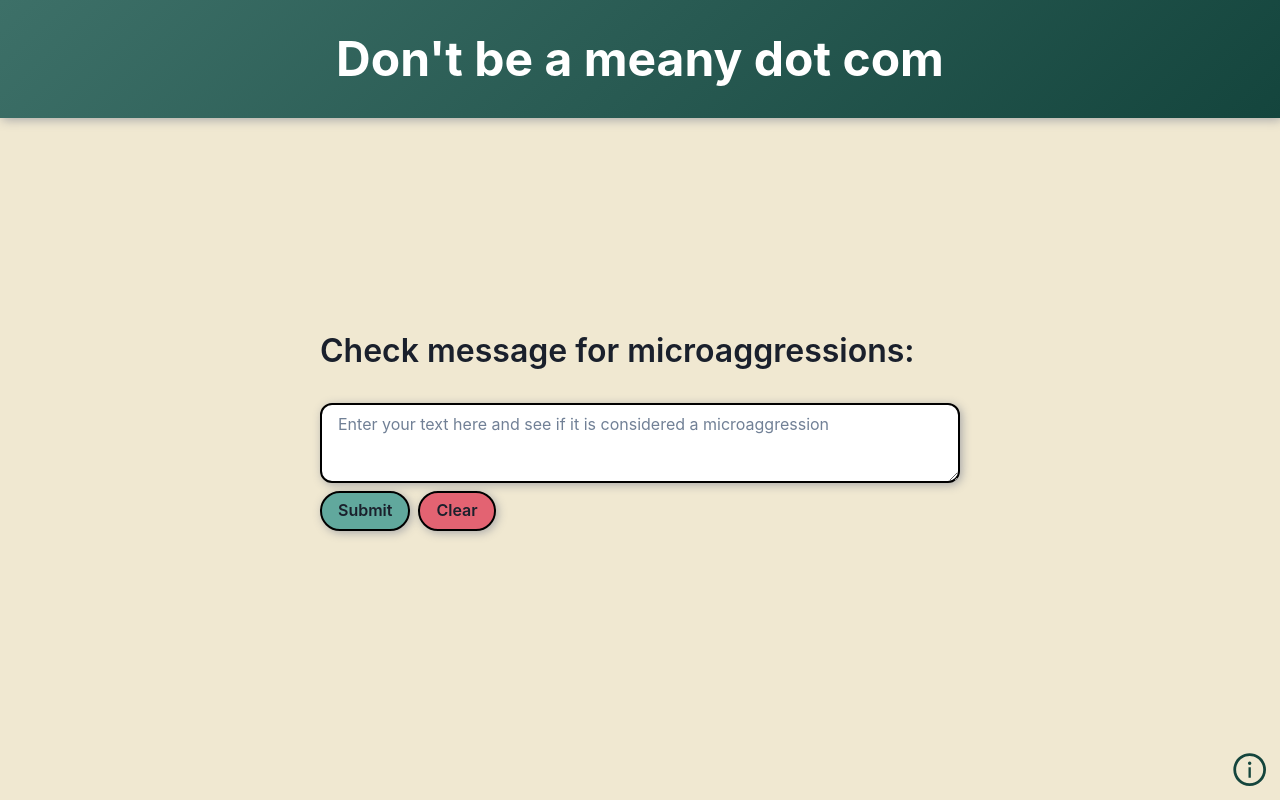
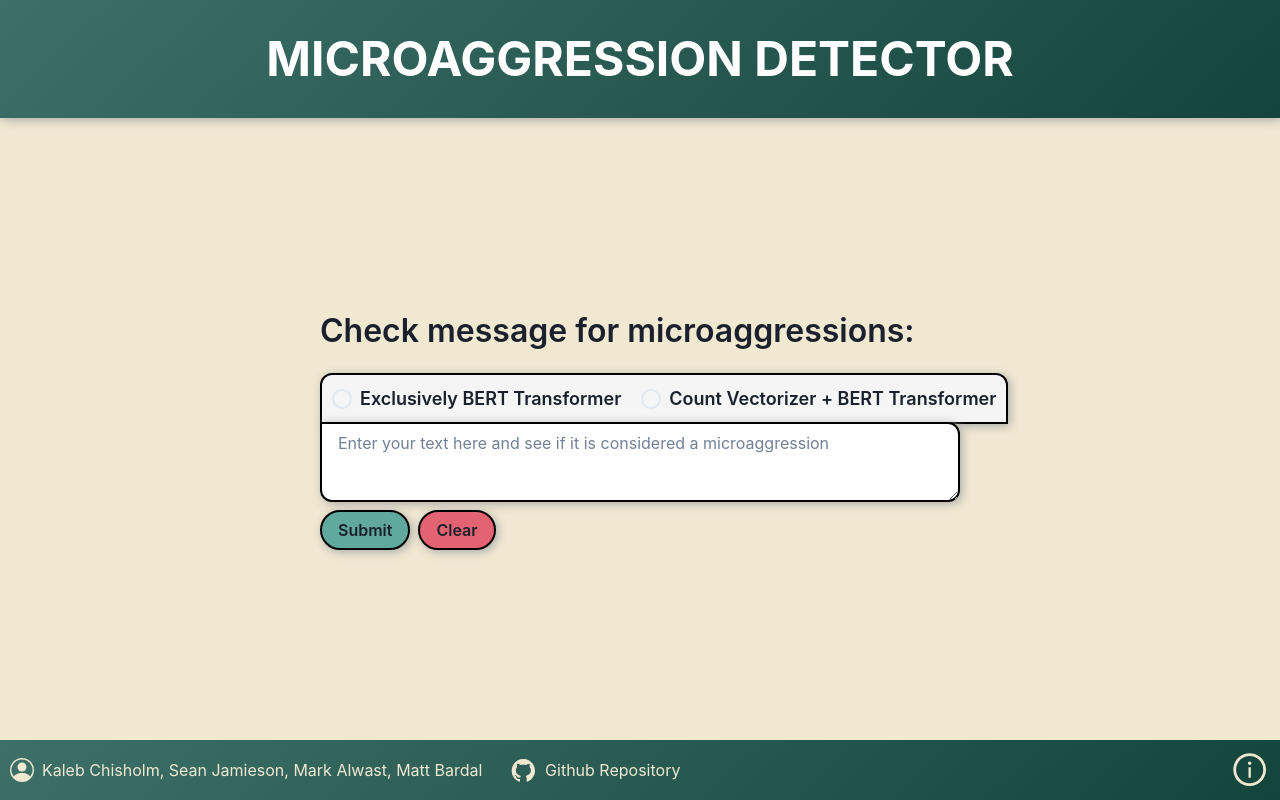
Before and after one commit to kalebchisholm/microaggressions, a React (Create React App) app in the folder client/: page / in a window 1280 px wide. Built offline with nearby package versions, Linux system fonts and the light colour scheme.

Commit message:
FE done less modal info

```diff
--- a/client/src/components/TextEntry.jsx
+++ b/client/src/components/TextEntry.jsx
@@ -1,16 +1,23 @@
 import React from "react";
 import {
+  Box,
   Button,
   Center,
   HStack,
+  Radio,
+  RadioGroup,
   Stack,
   Text,
   Textarea,
+  useToast,
 } from "@chakra-ui/react";
 import { useState } from "react";
 
 export function TextEntry() {
   const [input, setInput] = useState("");
+  const [modelSelect, setModelSelect] = useState(1);
+  const [microaggression, setMicroaggression] = useState(false);
+  const toast = useToast();
 
   const handleChange = (e) => {
     setInput(e.target.value);
@@ -24,6 +31,23 @@ export function TextEntry() {
   const handleSubmit = () => {
     // check for MAs here beep
     console.log(input);
+
+    if (!microaggression) {
+      toast({
+        title: "This is a microaggression",
+        description: "it is a thing type of microaggression",
+        status: "error",
+        duration: 10000,
+        isClosable: true,
+      });
+    } else {
+      toast({
+        title: "This is not a microaggression",
+        status: "success",
+        duration: 10000,
+        isClosable: true,
+      });
+    }
   };
 
   return (
@@ -33,6 +57,29 @@ export function TextEntry() {
           <Text fontSize="24pt" fontWeight="semibold" pb="20px">
             Check message for microaggressions:
           </Text>
+          <RadioGroup onChange={setModelSelect} value={modelSelect}>
+            <HStack
+              my='-10px'
+              bg="whitesmoke"
+              p="10px"
+              borderRadius="xl"
+              w="min-content"
+              whiteSpace="nowrap"
+              shadow="2px 2px 10px darkgray"
+              border='2px solid black'
+              borderBottomLeftRadius='none'
+              borderBottomRightRadius='none'
+              fontWeight='semibold'
+              spacing='20px'
+            >
+              <Radio value="1" size='lg'>
+                Exclusively BERT Transformer
+              </Radio>
+              <Radio value="2" size='lg'>
+                Count Vectorizer + BERT Transformer
+              </Radio>
+            </HStack>
+          </RadioGroup>
           <Textarea
             placeholder="Enter your text here and see if it is considered a microaggression"
             value={input}
@@ -40,9 +87,10 @@ export function TextEntry() {
             bg="white"
             border="2px solid black"
             borderRadius="xl"
-            maxH='30vh'
+            borderTopLeftRadius='none'
+            maxH="30vh"
             shadow="2px 2px 10px darkgray"
-            _hover={{ border: '2px solid #61A89D'}}
+            _hover={{ border: "2px solid #61A89D" }}
           />
           <HStack>
             <Button
@@ -51,7 +99,7 @@ export function TextEntry() {
               shadow="2px 2px 10px darkgray"
               borderRadius="full"
               bg="#61A89D"
-              _hover={{ bg: "#A3CCC6", shadow: 'none' }}
+              _hover={{ bg: "#A3CCC6", shadow: "none" }}
             >
               Submit
             </Button>
@@ -61,7 +109,7 @@ export function TextEntry() {
               shadow="2px 2px 10px darkgray"
               borderRadius="full"
               bg="#E36372"
-              _hover={{ bg: "#ED97A1", shadow: 'none' }}
+              _hover={{ bg: "#ED97A1", shadow: "none" }}
             >
               Clear
             </Button>
--- a/client/src/pages/Main.jsx
+++ b/client/src/pages/Main.jsx
@@ -19,7 +19,8 @@ import {
   Box,
 } from "@chakra-ui/react";
 import { TextEntry } from "../components/TextEntry";
-import { AiOutlineInfoCircle } from "react-icons/ai";
+import { AiOutlineGithub, AiOutlineInfoCircle } from "react-icons/ai";
+import { BsPersonCircle } from 'react-icons/bs'
 
 export function Main() {
 
@@ -36,15 +37,21 @@ export function Main() {
         shadow="2px 2px 10px darkgray"
         fontSize="5xl"
       >
-        Don't be a meany dot com
+        MICROAGGRESSION DETECTOR
       </Heading>
       <TextEntry />
-      <HStack justify="end" p="10px">
+      <HStack justify="space-between" p="10px" bg="linear-gradient(137deg, rgba(61,112,104,1) 0%, rgba(20,69,61,1) 100%)">
+        <HStack color='#F0E8D1'>
+          <BsPersonCircle fontSize='18pt'/>
+          <Text pr='20px'>Kaleb Chisholm, Sean Jamieson, Mark Alwast, Matt Bardal</Text>
+          <AiOutlineGithub fontSize='20pt'/>
+          <a href="https://github.com/kalebchisholm/microaggressions.git">Github Repository</a>
+        </HStack>
         <IconButton
           variant="ghost"
           borderRadius='full'
           icon={
-            <AiOutlineInfoCircle fontSize="28pt" color="rgba(20,69,61,1)"/>
+            <AiOutlineInfoCircle fontSize="28pt" color="#F0E8D1"/>
           }
           _hover={{bg: 'none', shadow: '2px 2px 10px darkgray'}}
           onClick={onOpen}
@@ -60,7 +67,7 @@ const InfoModal = (props) => {
     <Modal isOpen={props.isOpen} onClose={props.onClose} motionPreset='slideInBottom' isCentered>
       <ModalOverlay />
       <ModalContent bg='rgba(61,112,104,1)' color='white' borderRadius='xl'>
-        <ModalHeader>About Microaggressorlly</ModalHeader>
+        <ModalHeader>About Microaggression Detector</ModalHeader>
         <ModalCloseButton />
 
         <ModalBody>
```
